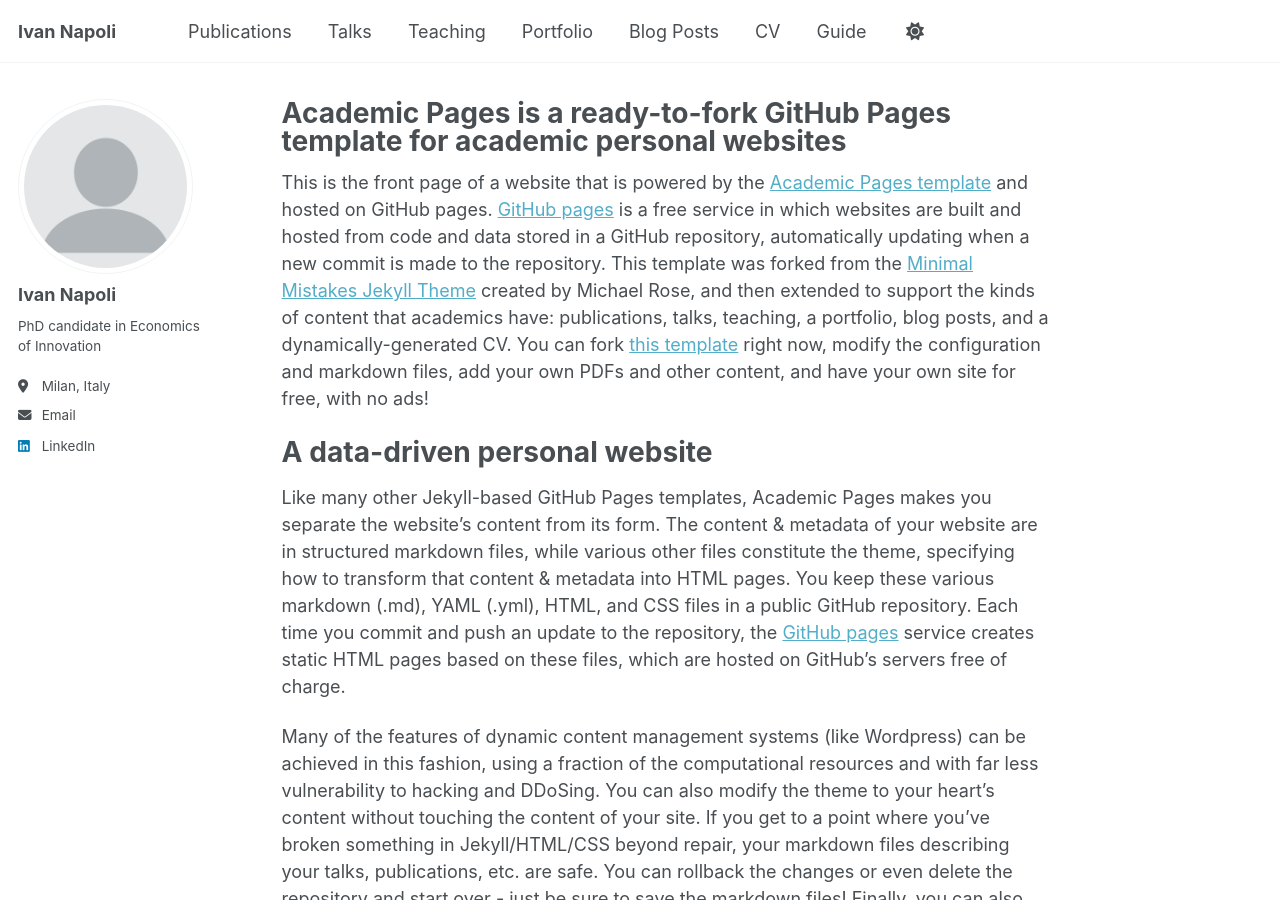
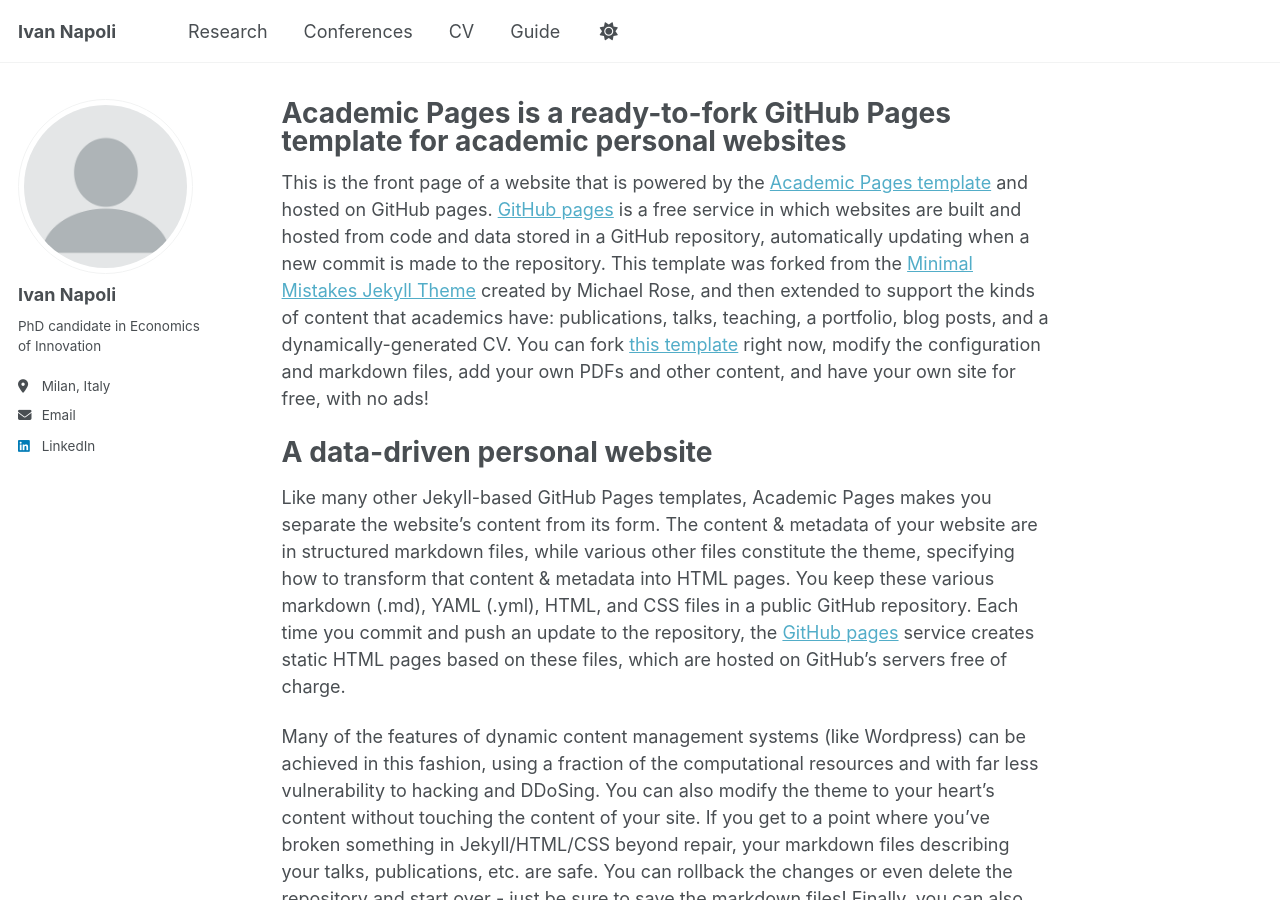
Before and after one commit to IvanNapo/IvanNapo.github.io, a Jekyll site: the page built from _pages/about.md, in a window 1280 px wide and 900 px high. Built offline with Jekyll 4.4.1, drawn with Linux system fonts in a browser that asks for light colours.

Commit message:
Update navigation.yml

```diff
--- a/_data/navigation.yml
+++ b/_data/navigation.yml
@@ -8,20 +8,11 @@
 #      Markdown formatted page while the second is generated using JSON.
 
 main:
-  - title: "Publications"
+  - title: "Research"
     url: /publications/
 
-  - title: "Talks"
+  - title: "Conferences"
     url: /talks/
-
-  - title: "Teaching"
-    url: /teaching/
-
-  - title: "Portfolio"
-    url: /portfolio/
-
-  - title: "Blog Posts"
-    url: /year-archive/
 
   - title: "CV"
     url: /files/CV_Feb25 (7).pdf
```
